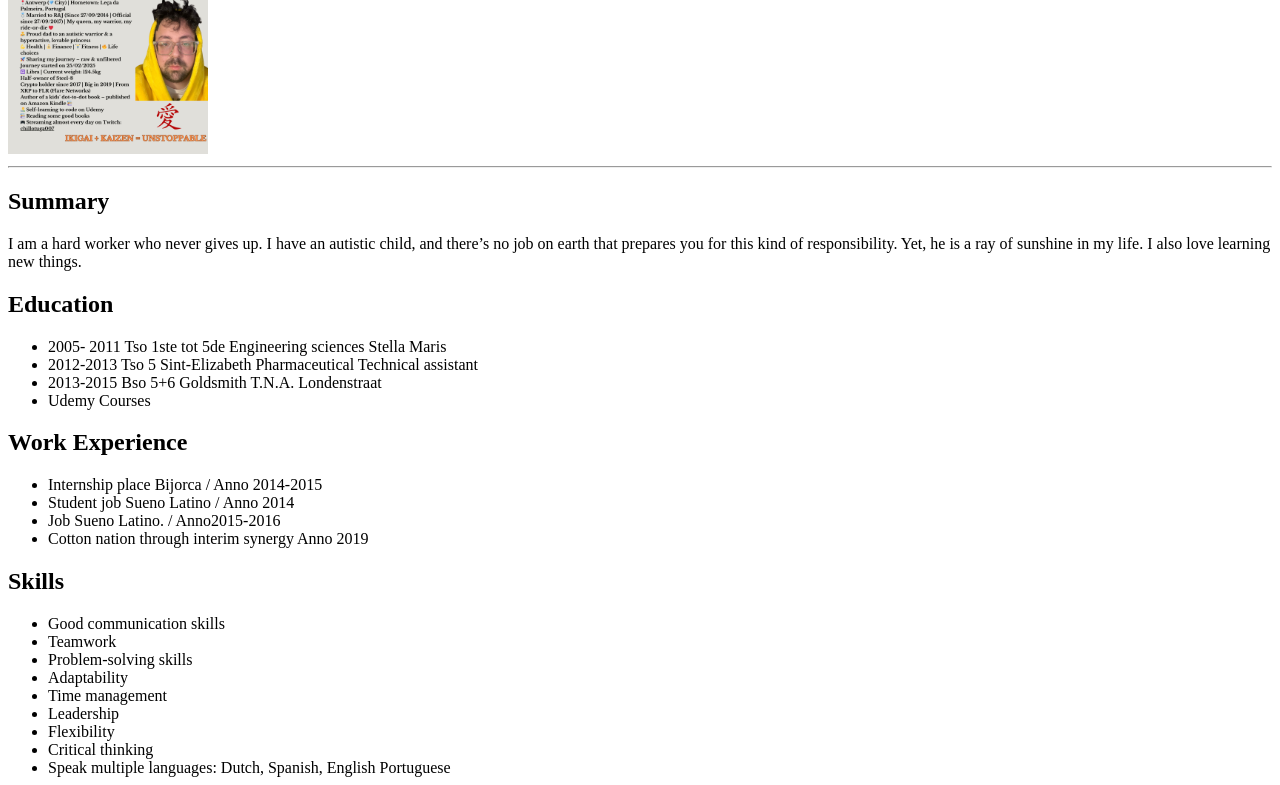
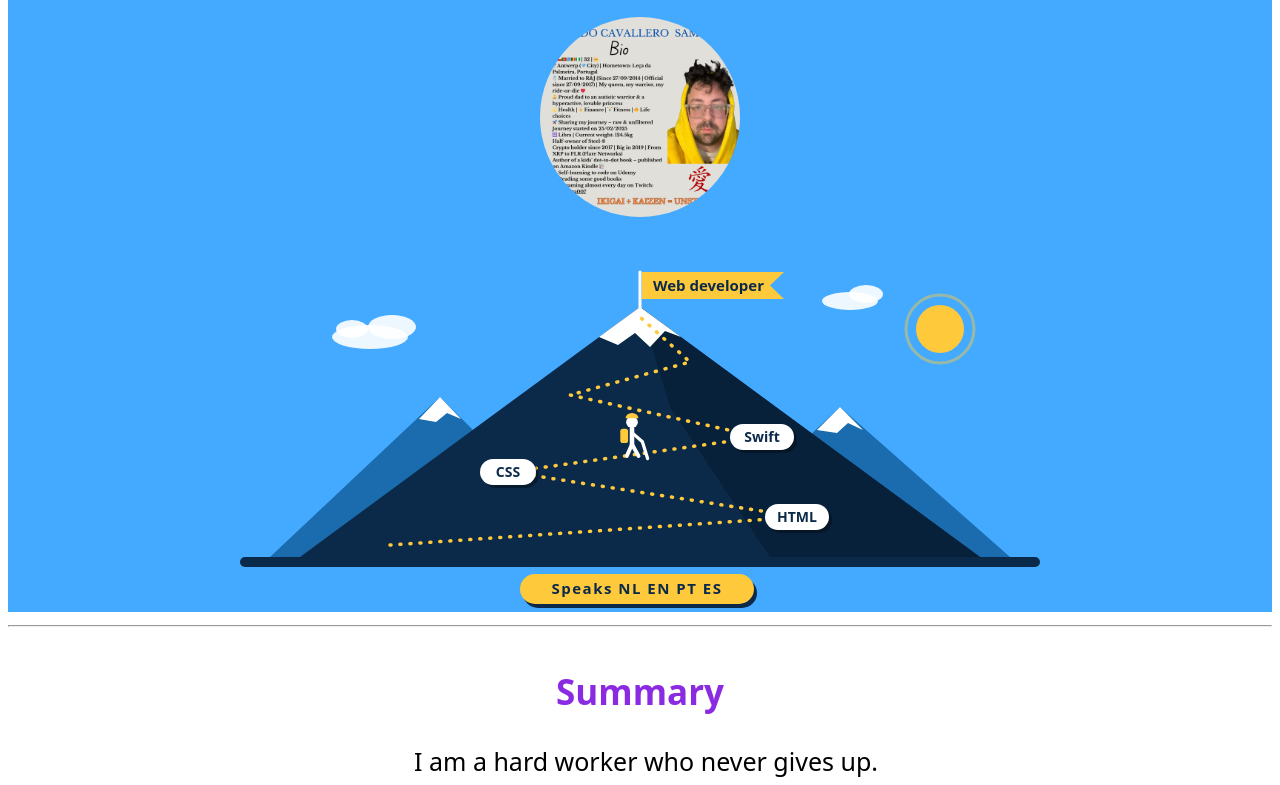
Before and after one commit to LosCavalleros/My-Portofolio-oct-2026-, a plain HTML site: page Capstone_projects/index.html in a window 1280 px wide. Shown: the part 126-911 px from the top of the page. Drawn offline with Linux system fonts and the light colour scheme.

Commit message:
updated version after CSS

```diff
--- a/Capstone_projects/index.html
+++ b/Capstone_projects/index.html
@@ -1,44 +1,49 @@
-<!DOCTYPE html>
+<!doctype html>
 <html lang="en">
   <head>
     <meta charset="UTF-8" />
     <meta name="viewport" content="width=device-width, initial-scale=1.0" />
     <title>My Resume</title>
+    <link rel="stylesheet" href="style.css" />
   </head>
   <body>
     <main>
-      <h1>Ricardo Cavallero Sampaio</h1>
+      <div class="container">
+        <h1>I'm Ricardo Cavallero Sampaio</h1>
+
         <img
+          class="profile"
           src="RicardoCavalleroSampaio.jpg"
           alt="photo ofRicardo Cavallero Sampaio"
-        height="200px"
-        width="200px"
         />
+        <img class="mountain" src="cv-mountain.svg" alt="" />
+      </div>
       <hr />
-      <h2>Summary</h2>
+      <div class="containerOne">
+        <h2 class="midTitle">Summary</h2>
         <p>
           I am a hard worker who never gives up. I have an autistic child, and
           there’s no job on earth that prepares you for this kind of
           responsibility. Yet, he is a ray of sunshine in my life. I also love
           learning new things.
         </p>
-      <h2>Education</h2>
+        <h2 class="midTitle">Education</h2>
         <ul>
           <li>2005- 2011 Tso 1ste tot 5de Engineering sciences Stella Maris</li>
           <li>
             2012-2013 Tso 5 Sint-Elizabeth Pharmaceutical Technical assistant
           </li>
           <li>2013-2015 Bso 5+6 Goldsmith T.N.A. Londenstraat</li>
-        <li>Udemy Courses</li>
+          <li>2026 - future Udemy Courses of web development</li>
         </ul>
-      <h2>Work Experience</h2>
+        <h2 class="midTitle">Work Experience</h2>
         <ul>
           <li>Internship place Bijorca / Anno 2014-2015</li>
           <li>Student job Sueno Latino / Anno 2014</li>
           <li>Job Sueno Latino. / Anno2015-2016</li>
           <li>Cotton nation through interim synergy Anno 2019</li>
         </ul>
-      <h2>Skills</h2>
+        <h2 class="midTitle">Skills</h2>
         <ul>
           <li>Good communication skills</li>
           <li>Teamwork</li>
@@ -54,6 +59,7 @@
         <h3>
           <a href="./contact.html"><b>Contact me</b></a>
         </h3>
+      </div>
     </main>
   </body>
 
--- /dev/null
+++ b/Capstone_projects/style.css
@@ -0,0 +1,61 @@
+html {
+  font-family:
+    system-ui,
+    -apple-system,
+    BlinkMacSystemFont,
+    "Segoe UI",
+    Roboto,
+    Oxygen,
+    Ubuntu,
+    Cantarell,
+    "Open Sans",
+    "Helvetica Neue",
+    sans-serif;
+  font-size: 25px;
+}
+
+p {
+  display: inline-block;
+  height: 100px;
+  width: 50%;
+}
+
+.container {
+  display: flex;
+  flex-direction: column;
+  align-items: center;
+  justify-content: center;
+  background-color: #008cffbc;
+}
+.profile {
+  border-radius: 50%;
+  height: 200px;
+  width: 200px;
+}
+.mountain {
+  padding-top: 50px;
+}
+.containerOne {
+  display: flex;
+  flex-direction: column;
+  align-items: center;
+}
+.midTitle {
+  font-size: 35px;
+  font-weight: bolder;
+  text-align: center;
+}
+h2 {
+  color: blueviolet;
+}
+li {
+  font-size: 25px;
+}
+.containerOne p,
+.containerOne ul {
+  box-sizing: border-box;
+  width: 100%;
+  max-width: 500px;
+  margin: 0 0 16px;
+  padding: 0 0 0 24px;
+}
```
Also changed, not shown: Capstone_projects/cv-mountain.svg (added), 1 other file. Lines whose indentation alone changed are shown as unchanged.
